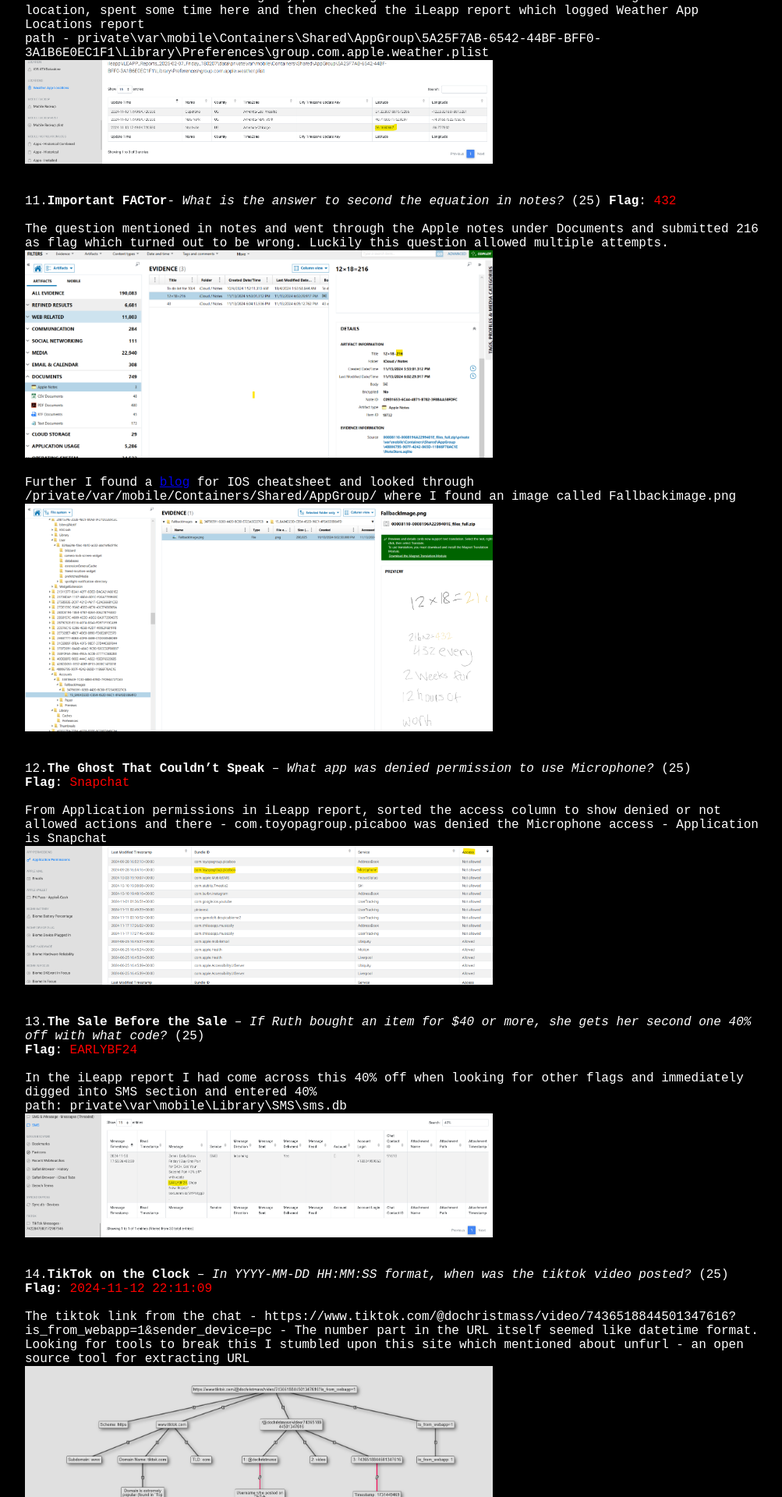
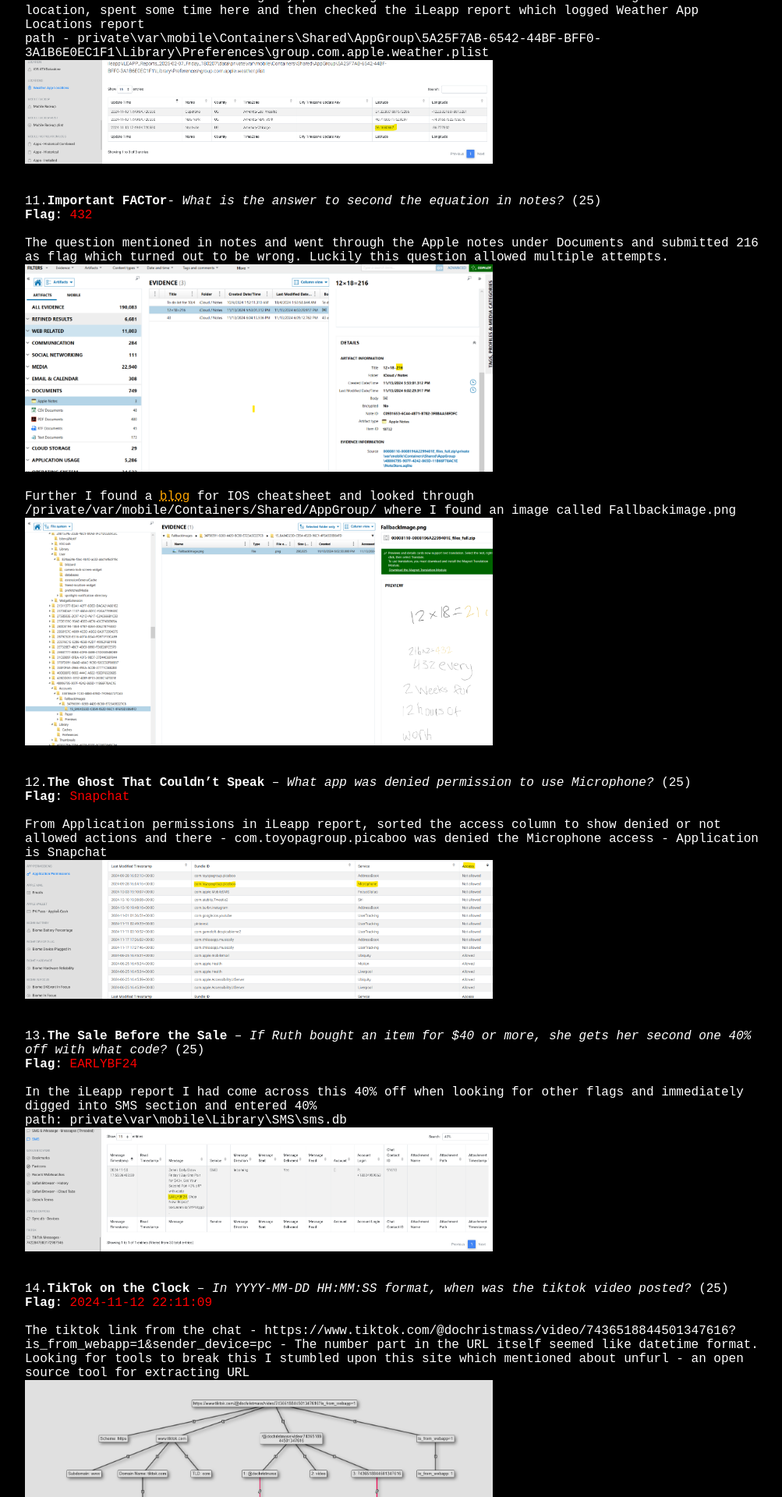
Before and after one commit to amulya-shanbhag/CTF-Writeup-2025, a Jekyll site: the page built from _mypages/ios.md, in a window 1280 px wide. Shown: the part 3118-5038 px from the top of the page at 78% size, without its empty margins (128-1131 px from the left). Built offline with Jekyll 4.4.1, drawn with Linux system fonts in a browser that asks for light colours.

Commit message:
Update ios.md

```diff
--- a/_mypages/ios.md
+++ b/_mypages/ios.md
@@ -39,7 +39,7 @@
 5.**Correct Me If I'm Wrong..** -- *How many words typed were autocorrected?* (10)<br/>
  **Flag**: <span style="color:red">51</span>
  <br/>
- From the <a href="https://www.infosecinstitute.com/resources/digital-forensics/ios-forensics/)" style="color: orange; text-decoration: underline;text-decoration-style: dotted;">infosec</a> , I learnt the keyboard caches contained in the file - /private/var/mobile/Library/Keyboard which contained user_model_database.sqlite<br/>
+ From the <a href="https://www.infosecinstitute.com/resources/digital-forensics/ios-forensics/" style="color: orange; text-decoration: underline;text-decoration-style: dotted;">infosec</a> , I learnt the keyboard caches contained in the file - /private/var/mobile/Library/Keyboard which contained user_model_database.sqlite<br/>
  <img src="/CTF-Writeup-2025/docs/assets/autocorrected.png" alt="Auto correct" style="width:600px; height:auto;">
  <br/>
 
@@ -80,12 +80,12 @@
  <br/>
 
 11.**Important FACTor**- *What is the answer to second the equation in notes?* (25)
- **Flag**: <span style="color:red">432</span>
+**Flag**: <span style="color:red">432</span>
  <br/>
  The question mentioned in notes and went through the Apple notes under Documents and submitted 216 as flag which turned out to be wrong. Luckily this question allowed multiple attempts.
  <img src="/CTF-Writeup-2025/docs/assets/factor1.png" alt="Wrong answer" style="width:600px; height:auto;">
  <br/>
- Further I found a [blog](https://medium.com/@mpotisambo8/ios-forensics-cheat-sheet-a121c74ef42d) for IOS cheatsheet and looked through /private/var/mobile/Containers/Shared/AppGroup/ where I found an image called Fallbackimage.png
+ Further I found a <a href="https://medium.com/@mpotisambo8/ios-forensics-cheat-sheet-a121c74ef42d" style="color: orange; text-decoration: underline;text-decoration-style: dotted;">blog</a> for IOS cheatsheet and looked through /private/var/mobile/Containers/Shared/AppGroup/ where I found an image called Fallbackimage.png
  <img src="/CTF-Writeup-2025/docs/assets/factor2.png" alt="Right" style="width:600px; height:auto;">
  <br/>
 
```
